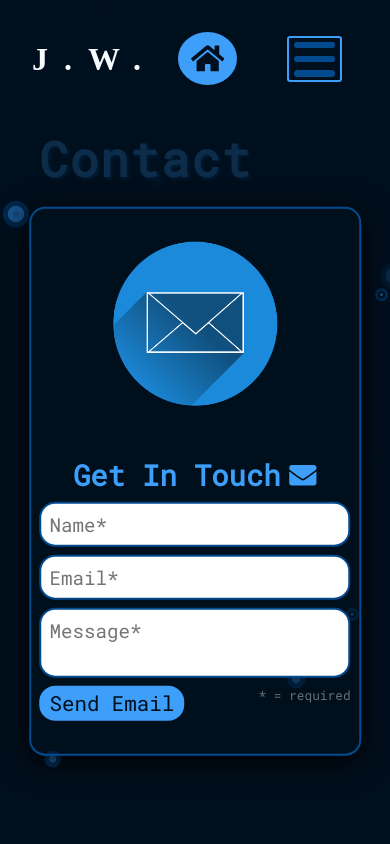
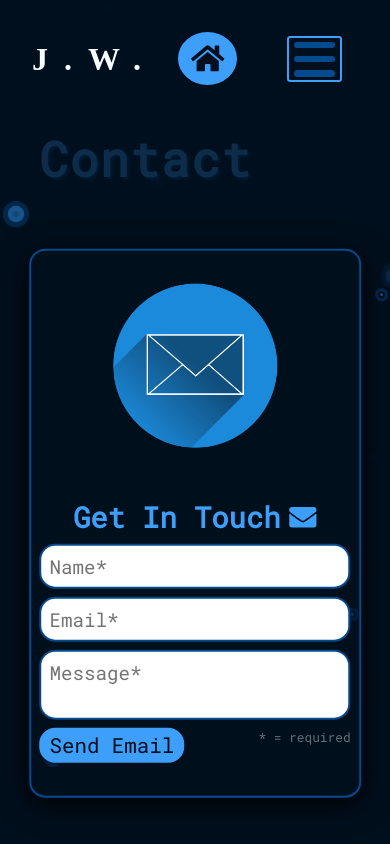
Before and after one commit to J-Whisler/iDesign-jw, a React (Create React App) app: page /contact in a window 390 px wide. Built offline with nearby package versions, Linux system fonts and the light colour scheme; a web font is replaced by a local one.

Commit message:
mobile stylings for all pages

```diff
--- a/src/pages/AboutMe/AboutMe.scss
+++ b/src/pages/AboutMe/AboutMe.scss
@@ -91,9 +91,7 @@
 
             .aboutMe__contentBoxText {
                 margin: -2rem 0;
-                .aboutMe__paragraph {
-                // font-size: 1.2rem;
-            }
+
             }
 
         }
--- a/src/pages/ContactMe/ContactMe.scss
+++ b/src/pages/ContactMe/ContactMe.scss
@@ -46,7 +46,7 @@
                 }
             }
         }
-        @media (max-width: 820px) {
+        @media (max-width: 450px) {
 
             top: 57%;
             .contactMe__contentBoxLeft {
@@ -56,5 +56,8 @@
                 }
             }
         }
+        @media (max-width: 420px) {
+            top: 62%;
+        }
     }
 }
--- a/src/pages/MyProjects/MyProjects.scss
+++ b/src/pages/MyProjects/MyProjects.scss
@@ -23,20 +23,14 @@
         overflow-x: hidden;
 
         @media (max-width: 820px) {
-            // width: 85vw;
-            // height: 65vh;
             top: 60.5%;
 
         }
         @media (max-width: 450px) {
-            // width: 85vw;
-            // height: 65vh;
             top: 57%;
 
         }
         @media (max-width: 420px) {
-            // width: 85vw;
-            // height: 65vh;
             top: 62%;
 
         }
--- a/src/pages/MySkills/MySkills.scss
+++ b/src/pages/MySkills/MySkills.scss
@@ -38,11 +38,14 @@
                 grid-template-columns: repeat(1, 1fr);
             }
         }
-        @media (max-width: 4500px) {
+        @media (max-width: 450px) {
             width: 85vw;
             height: 65vh;
             top: 57%;
 
         }
+        @media (max-width: 420px) {
+            top: 62%;
+        }
     }
 }
```
